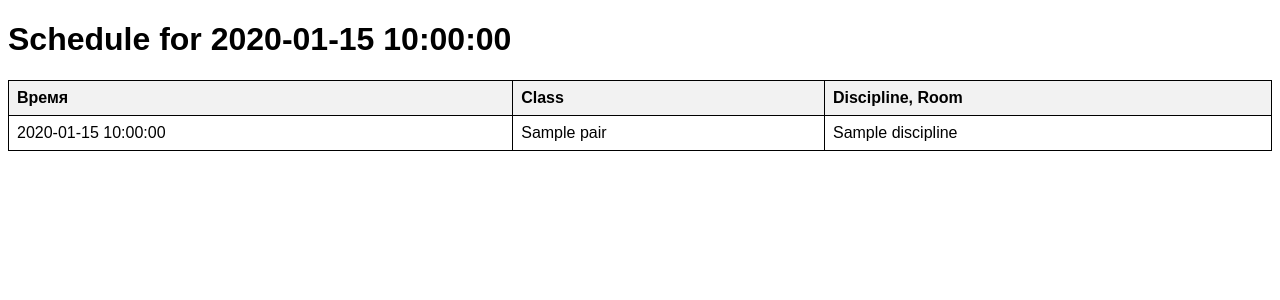
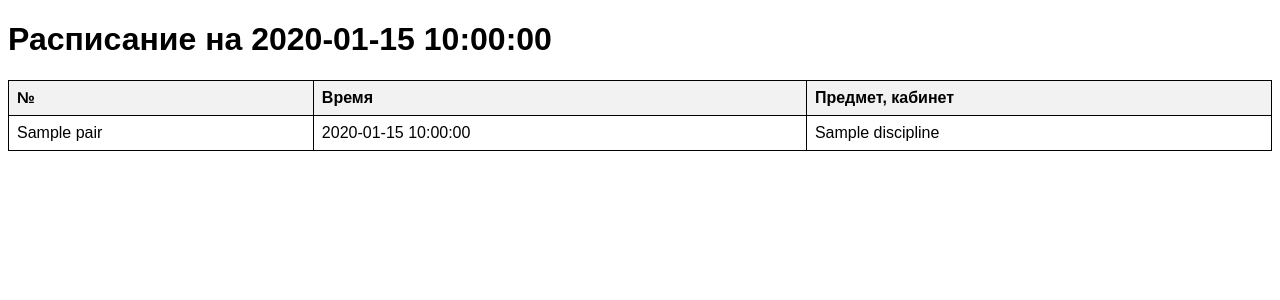
Before and after one commit to ysonofriychuk/surgu-schedule, a Flask app: template templates/schedule.html in a window 1280 px wide. Shown: the top 300 px of the page. Run offline with Flask 3, Linux system fonts and the light colour scheme; the template is opened without the code that fills it: most values are stand-ins (such as "Sample title", 1, 10 or a date in 2020).

Commit message:
Шаблон

```diff
--- a/internal/api/routers/schedule.py
+++ b/internal/api/routers/schedule.py
@@ -35,7 +35,7 @@ def handle_schedule():
             {
                 "time": f"{les.time.from1} - {les.time.to}",
                 "pair": les.number,
-                "discipline": les.info
+                "discipline": les.info,
             }
         )
 
--- a/templates/schedule.html
+++ b/templates/schedule.html
@@ -12,20 +12,20 @@
     </style>
 </head>
 <body>
-    <h1>Schedule for {{ date }}</h1>
+    <h1>Расписание на {{ date }}</h1>
     <table>
         <thead>
             <tr>
+                <th>№</th>
                 <th>Время</th>
-                <th>Class</th>
-                <th>Discipline, Room</th>
+                <th>Предмет, кабинет</th>
             </tr>
         </thead>
         <tbody>
             {% for item in schedule %}
             <tr>
+                <td>{{ item.pair }}</td>
                 <td>{{ item.time }}</td>
-                <td>{{ item.pair }}</td>
                 <td>{{ item.discipline }}</td>
             </tr>
             {% endfor %}
```
